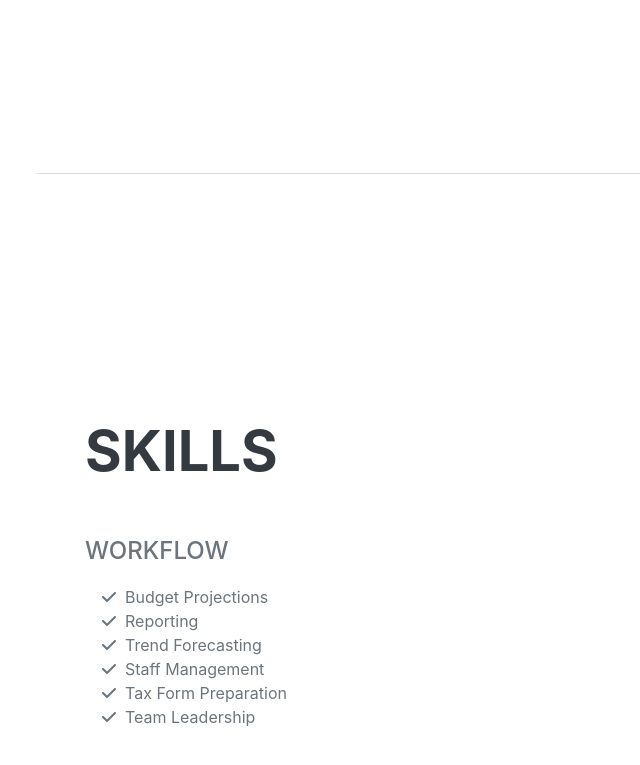
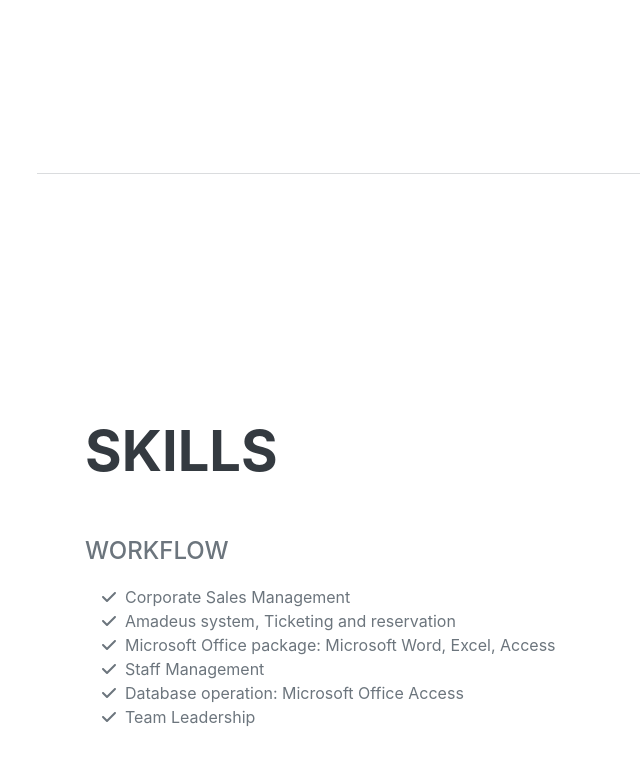
Before and after one commit to Ibrahim-Ali1/airline-cv, a plain HTML site: page index.html in a window 1280 px wide. Shown: the part 2874-3639 px from the top of the page, without its empty margins (235-875 px from the left). Drawn offline with nearby package versions, Linux system fonts and the light colour scheme; a web font is replaced by a local one.

Commit message:
Update index.html

```diff
--- a/index.html
+++ b/index.html
@@ -85,7 +85,7 @@
 
             </div>
             <div class="resume-date text-md-right">
-              <span class="text-primary">Feb 2016 - Dec 2020</span>
+              <span class="text-primary">MAY 2022 - JAN 2023</span>
             </div>
           </div>
 
@@ -155,15 +155,15 @@
                     <ul class="fa-ul mb-0">
                         <li>
                             <span class="fa-li"><i class="fas fa-check"></i></span>
-                            Budget Projections
+                            Corporate Sales Management
                         </li>
                         <li>
                             <span class="fa-li"><i class="fas fa-check"></i></span>
-                            Reporting
+                            Amadeus system, Ticketing and reservation
                         </li>
                         <li>
                             <span class="fa-li"><i class="fas fa-check"></i></span>
-                            Trend Forecasting
+                            Microsoft Office package: Microsoft Word, Excel, Access
                         </li>
                         <li>
                             <span class="fa-li"><i class="fas fa-check"></i></span>
@@ -171,7 +171,7 @@
                         </li>
                         <li>
                             <span class="fa-li"><i class="fas fa-check"></i></span>
-                            Tax Form Preparation
+                            Database operation: Microsoft Office Access
                         </li>
                         <li>
                             <span class="fa-li"><i class="fas fa-check"></i></span>
```
